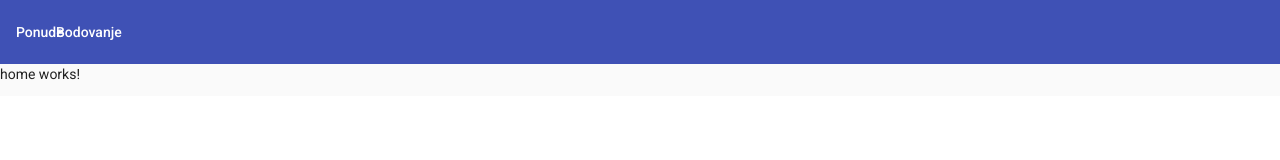
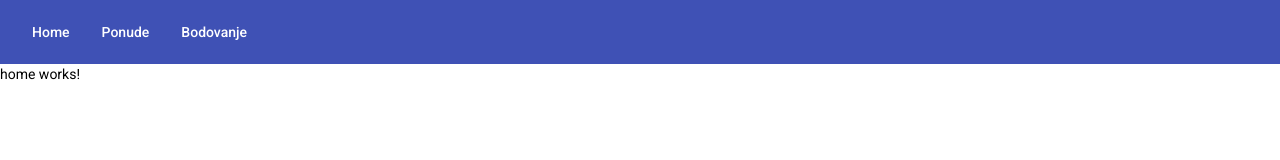
Before and after one commit to drasko-kosovic/tenderi-client, an Angular app: page /home in a window 1280 px wide. Shown: the top 160 px of the page. Built offline with nearby package versions, Linux system fonts and the light colour scheme.

Commit message:
bodovanje

```diff
--- a/src/app/layouts/navbar/navbar.component.html
+++ b/src/app/layouts/navbar/navbar.component.html
@@ -1,21 +1,26 @@
-<mat-sidenav-container >
-<div>
-  <mat-toolbar color="primary" >
-    <div>
-      <button mat-icon-button routerLink="/tender/ponude">
-        Ponude
-      </button>
-    </div>
+<mat-toolbar color="primary">
+<mat-toolbar-row>
+  <span></span>
+  <span class="example-fill-remaining-space"></span>
+  <span class="align-center"></span>
+  <span class="example-spacer"></span>
+  <button mat-button routerLink="/">Home</button>
+<!--  <button mat-button [matMenuTriggerFor]="menu">Profil</button>-->
 
-    <div>
-      <button mat-icon-button routerLink="/tender/bodovanje" >
-           Bodovanje
-      </button>
-    </div>
-  </mat-toolbar>
+  <button mat-button routerLink="/tender/ponude"  routerLinkActive="active" >Ponude</button>
+  <button mat-button routerLink="/tender/bodovanje"  routerLinkActive="active" >Bodovanje</button>
+<!--  <button mat-button routerLink="/profil" *ngIf="isLoggedIn" routerLinkActive="active"  >Korisnik:   {{ username }}</button>-->
+<!--  <mat-menu #menu="matMenu">-->
+<!--    <button mat-menu-item routerLink="/login" routerLinkActive="active" [routerLinkActiveOptions]="{exact:true}">Login</button>-->
+<!--    <button mat-menu-item routerLink="/register" routerLinkActive="active">Register</button>-->
+<!--    <button mat-menu-item *ngIf="isLoggedIn"  href class="nav-link" (click)="logout()">LogOut</button>-->
 
-</div>
+<!--  </mat-menu>-->
 
-  <router-outlet></router-outlet>
+</mat-toolbar-row>
 
-</mat-sidenav-container>
+
+
+
+
+</mat-toolbar>
```
